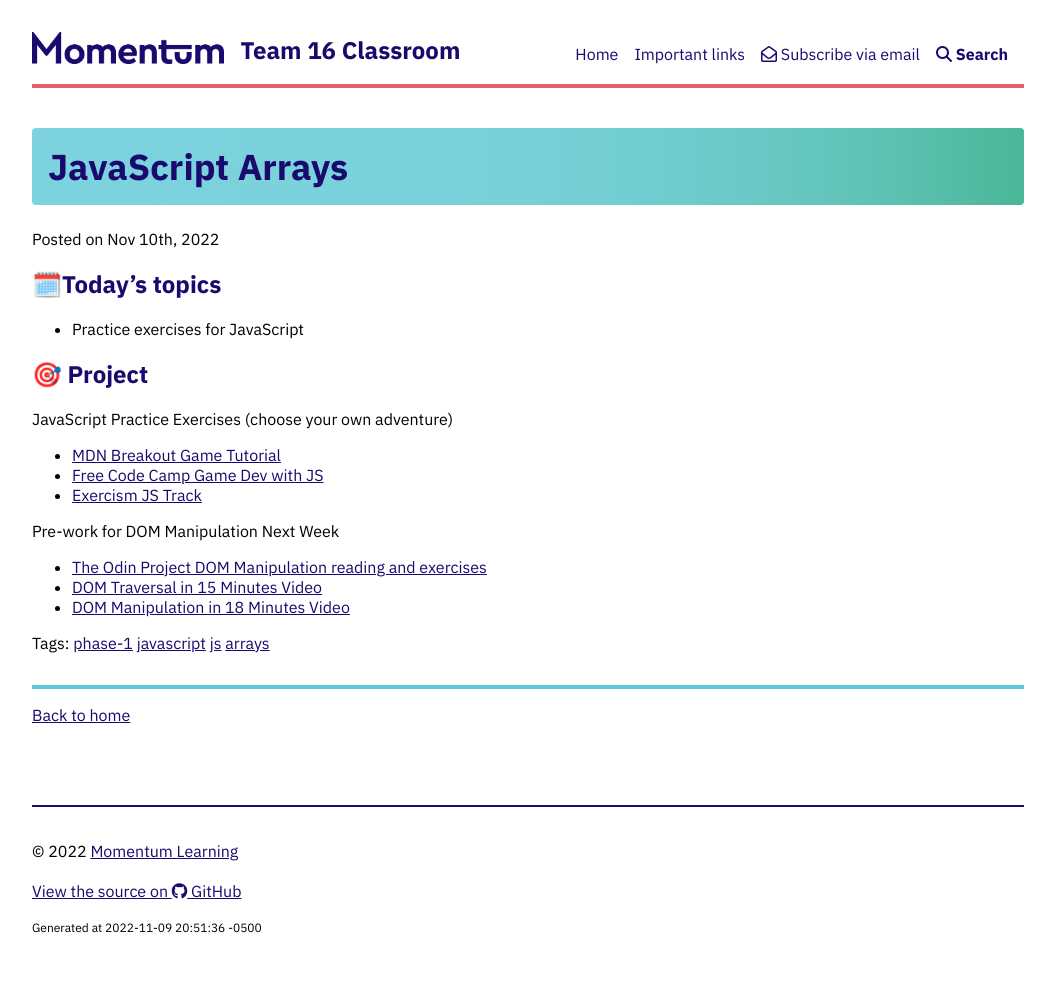
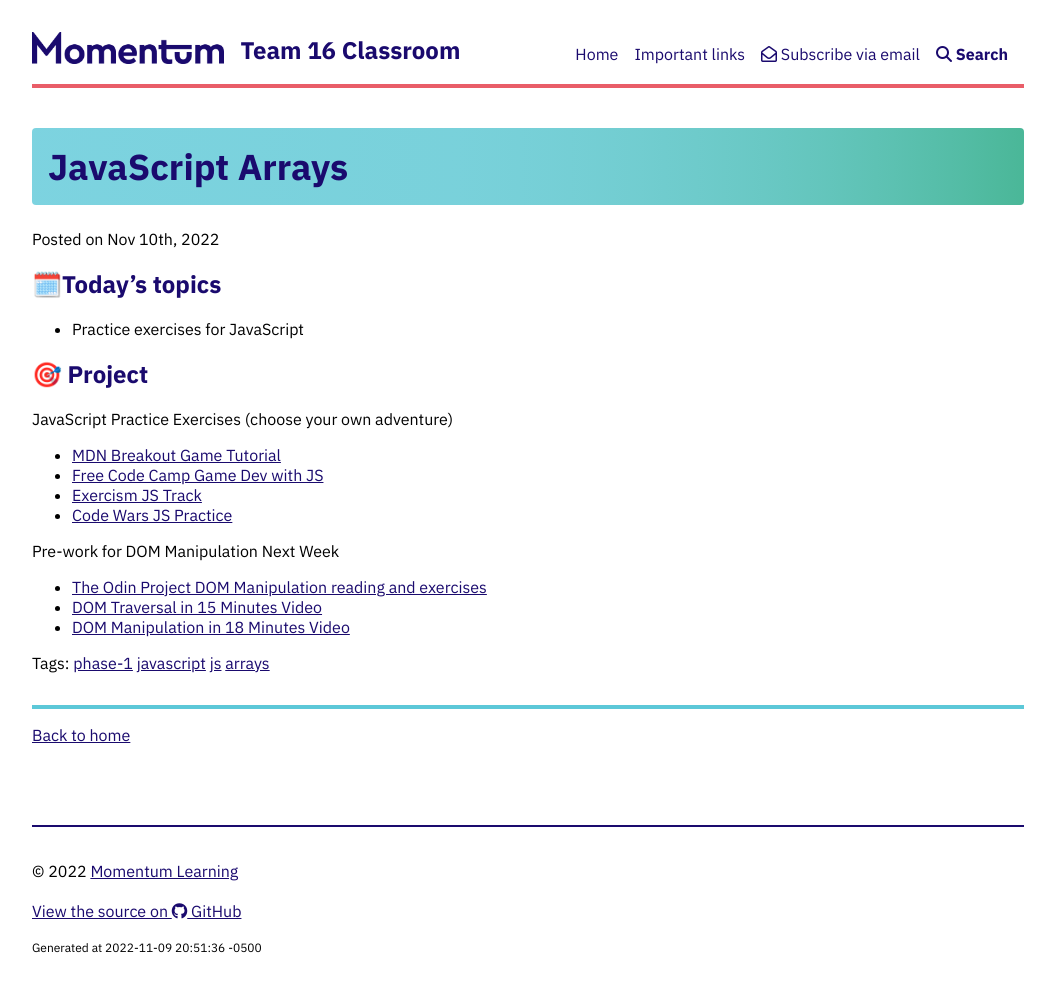
Before and after one commit to Momentum-Team-16/momentum-team-16.github.io, a Jekyll site: the page built from _posts/2022-11-10-js-practice.md, in a window 1280 px wide. Shown: the whole page, without its empty margins (112-1167 px from the left). Built offline with Jekyll 4.4.1, drawn with Linux system fonts in a browser that asks for light colours; nearby versions of some CDN libraries.

Commit message:
add code wars

```diff
--- a/_posts/2022-11-10-js-practice.md
+++ b/_posts/2022-11-10-js-practice.md
@@ -15,6 +15,7 @@ JavaScript Practice Exercises (choose your own adventure)
 - [MDN Breakout Game Tutorial](https://developer.mozilla.org/en-US/docs/Games/Tutorials/2D_Breakout_game_pure_JavaScript)
 - [Free Code Camp Game Dev with JS](https://www.freecodecamp.org/news/learn-javascript-game-development-full-course/)
 - [Exercism JS Track](https://exercism.org/tracks/javascript)
+- [Code Wars JS Practice](https://www.codewars.com/collections/js-practice)
 
 Pre-work for DOM Manipulation Next Week
 
```
